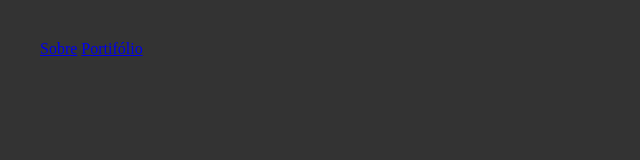
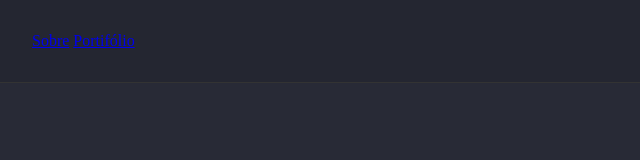
Before and after one commit to Gildinei/rocketseat-launchbase, a plain HTML site: page iniciando-no-front-end/aula-05-criando-estrutura-do-menu-com-html/index.html in a window 1280 px wide. Shown: the whole page, without its empty margins (0-640 px from the left). Drawn offline with Linux system fonts and the light colour scheme.

Commit message:
Aula 07: Resetando estilos do navegador

```diff
--- a/iniciando-no-front-end/aula-05-criando-estrutura-do-menu-com-html/index.html
+++ b/iniciando-no-front-end/aula-05-criando-estrutura-do-menu-com-html/index.html
@@ -4,13 +4,21 @@
 <head>
     <title>Gildinei S. Anunciação</title>
     <style>
+        * {
+            padding: 0;
+            margin: 0;
+            border: 0;
+        }
+
         body {
-            background: #333;
-            color: #fff;
+            background: #282A36;
+            color: #FFF;
         }
 
         header {
             padding: 32px;
+            border-bottom: 1px solid #333;
+            background: rgb(0, 0, 0, 0.1);
         }
     </style>
 </head>
```
